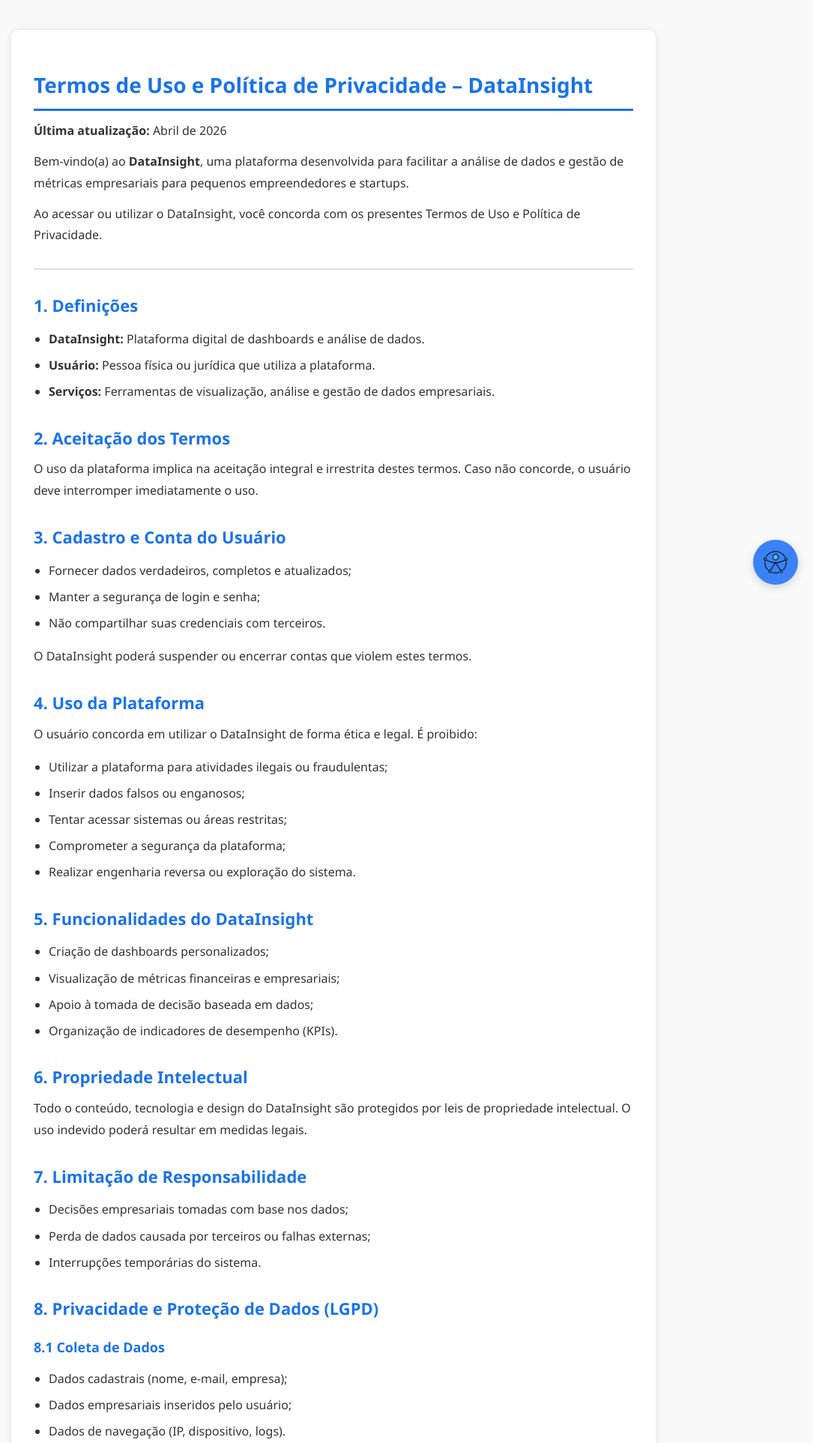
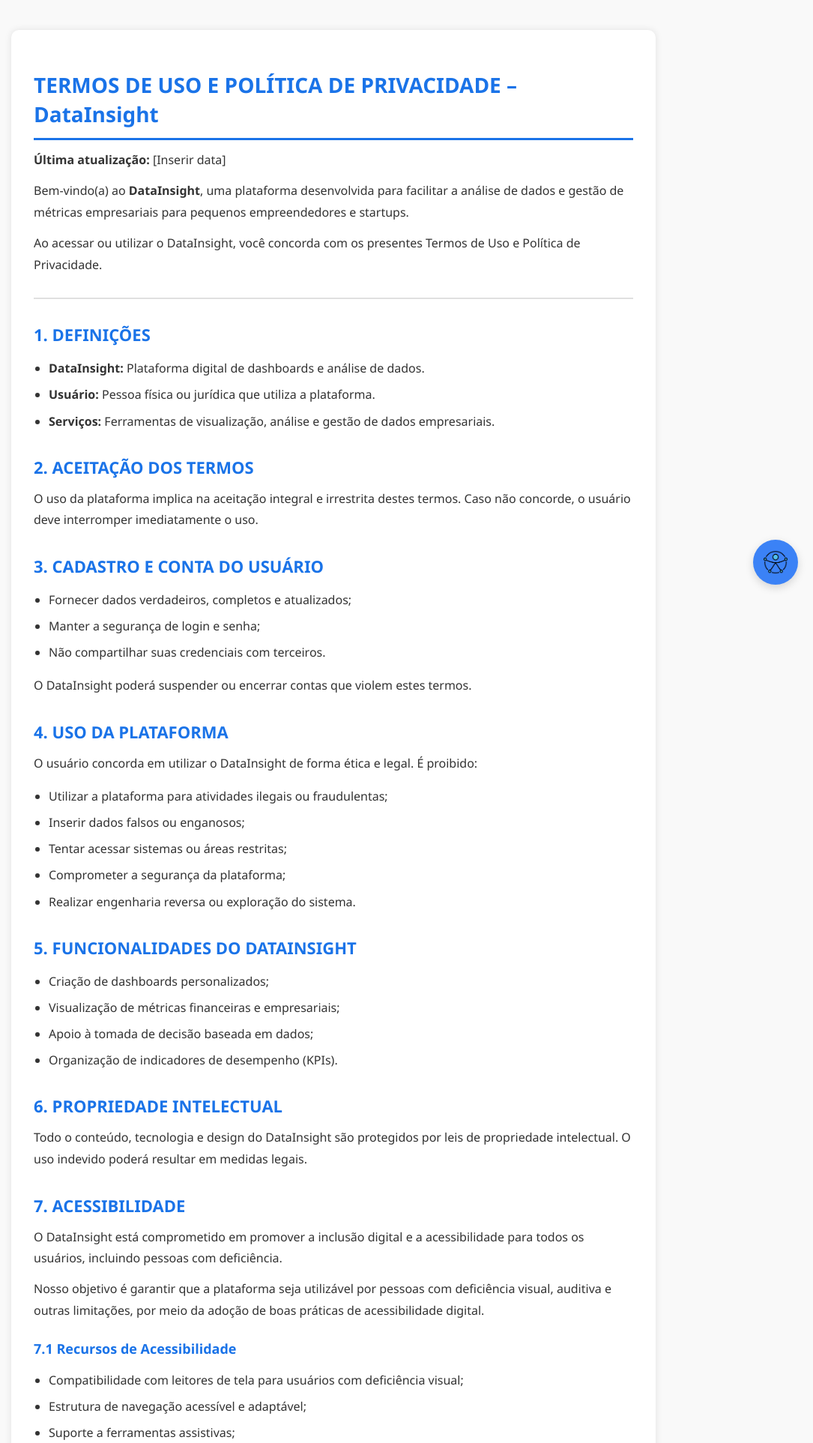
Before and after one commit to Ima23-d/-Projeto-Extensao_2.0, a Flask app: page /termos/termos_de_uso in a window 1280 px wide. Shown: the top 1925 px of the page at 75% size, without its empty margins (195-1280 px from the left). Run offline with Flask 3, Linux system fonts and the light colour scheme; some libraries are stand-ins or nearby versions.

Commit message:
Update termos_de_uso.html

```diff
--- a/templates/termos/termos_de_uso.html
+++ b/templates/termos/termos_de_uso.html
@@ -76,7 +76,8 @@
             font-size: 16px;
         }
 
-        ul, ol {
+        ul,
+        ol {
             margin: 16px 0;
             padding-left: 20px;
         }
@@ -174,7 +175,8 @@
                 font-size: 16px;
             }
 
-            p, li {
+            p,
+            li {
                 font-size: 15px;
             }
 
@@ -201,30 +203,32 @@
 <body>
 
     <main role="main">
+
         <div class="container">
 
-            <h1>Termos de Uso e Política de Privacidade – DataInsight</h1>
-            <p><strong>Última atualização:</strong> Abril de 2026</p>
+            <h1>TERMOS DE USO E POLÍTICA DE PRIVACIDADE – DataInsight</h1>
+            <p><strong>Última atualização:</strong> [Inserir data]</p>
 
-            <p>Bem-vindo(a) ao <strong>DataInsight</strong>, uma plataforma desenvolvida para facilitar a análise de dados e
-                gestão de métricas empresariais para pequenos empreendedores e startups.</p>
+            <p>Bem-vindo(a) ao <strong>DataInsight</strong>, uma plataforma desenvolvida para facilitar a análise de
+                dados e gestão de métricas empresariais para pequenos empreendedores e startups.</p>
 
-            <p>Ao acessar ou utilizar o DataInsight, você concorda com os presentes Termos de Uso e Política de Privacidade.</p>
+            <p>Ao acessar ou utilizar o DataInsight, você concorda com os presentes Termos de Uso e Política de
+                Privacidade.</p>
 
             <hr>
 
-            <h2>1. Definições</h2>
+            <h2>1. DEFINIÇÕES</h2>
             <ul>
                 <li><strong>DataInsight:</strong> Plataforma digital de dashboards e análise de dados.</li>
                 <li><strong>Usuário:</strong> Pessoa física ou jurídica que utiliza a plataforma.</li>
                 <li><strong>Serviços:</strong> Ferramentas de visualização, análise e gestão de dados empresariais.</li>
             </ul>
 
-            <h2>2. Aceitação dos Termos</h2>
-            <p>O uso da plataforma implica na aceitação integral e irrestrita destes termos. Caso não concorde, o usuário
-                deve interromper imediatamente o uso.</p>
+            <h2>2. ACEITAÇÃO DOS TERMOS</h2>
+            <p>O uso da plataforma implica na aceitação integral e irrestrita destes termos. Caso não concorde, o
+                usuário deve interromper imediatamente o uso.</p>
 
-            <h2>3. Cadastro e Conta do Usuário</h2>
+            <h2>3. CADASTRO E CONTA DO USUÁRIO</h2>
             <ul>
                 <li>Fornecer dados verdadeiros, completos e atualizados;</li>
                 <li>Manter a segurança de login e senha;</li>
@@ -232,7 +236,7 @@
             </ul>
             <p>O DataInsight poderá suspender ou encerrar contas que violem estes termos.</p>
 
-            <h2>4. Uso da Plataforma</h2>
+            <h2>4. USO DA PLATAFORMA</h2>
             <p>O usuário concorda em utilizar o DataInsight de forma ética e legal. É proibido:</p>
             <ul>
                 <li>Utilizar a plataforma para atividades ilegais ou fraudulentas;</li>
@@ -242,7 +246,7 @@
                 <li>Realizar engenharia reversa ou exploração do sistema.</li>
             </ul>
 
-            <h2>5. Funcionalidades do DataInsight</h2>
+            <h2>5. FUNCIONALIDADES DO DATAINSIGHT</h2>
             <ul>
                 <li>Criação de dashboards personalizados;</li>
                 <li>Visualização de métricas financeiras e empresariais;</li>
@@ -250,27 +254,52 @@
                 <li>Organização de indicadores de desempenho (KPIs).</li>
             </ul>
 
-            <h2>6. Propriedade Intelectual</h2>
-            <p>Todo o conteúdo, tecnologia e design do DataInsight são protegidos por leis de propriedade intelectual. O uso
-                indevido poderá resultar em medidas legais.</p>
+            <h2>6. PROPRIEDADE INTELECTUAL</h2>
+            <p>Todo o conteúdo, tecnologia e design do DataInsight são protegidos por leis de propriedade intelectual. O
+                uso indevido poderá resultar em medidas legais.</p>
 
-            <h2>7. Limitação de Responsabilidade</h2>
+            <h2>7. ACESSIBILIDADE</h2>
+
+            <p>O DataInsight está comprometido em promover a inclusão digital e a acessibilidade para todos os usuários,
+                incluindo pessoas com deficiência.</p>
+
+            <p>Nosso objetivo é garantir que a plataforma seja utilizável por pessoas com deficiência visual, auditiva e
+                outras limitações, por meio da adoção de boas práticas de acessibilidade digital.</p>
+
+            <h3>7.1 Recursos de Acessibilidade</h3>
+            <ul>
+                <li>Compatibilidade com leitores de tela para usuários com deficiência visual;</li>
+                <li>Estrutura de navegação acessível e adaptável;</li>
+                <li>Suporte a ferramentas assistivas;</li>
+                <li>Elementos visuais com contraste adequado;</li>
+                <li>Possíveis recursos voltados à acessibilidade para pessoas com deficiência auditiva.</li>
+            </ul>
+
+            <h3>7.2 Melhoria Contínua</h3>
+            <p>O DataInsight busca continuamente melhorar seus recursos de acessibilidade, com base em boas práticas de
+                mercado e feedback dos usuários.</p>
+
+            <h3>7.3 Limitações</h3>
+            <p>Embora nos esforcemos para garantir acessibilidade plena, alguns conteúdos ou funcionalidades podem não
+                estar totalmente adaptados. Nesses casos, o usuário poderá entrar em contato para suporte.</p>
+
+            <h2>8. LIMITAÇÃO DE RESPONSABILIDADE</h2>
             <ul>
                 <li>Decisões empresariais tomadas com base nos dados;</li>
                 <li>Perda de dados causada por terceiros ou falhas externas;</li>
                 <li>Interrupções temporárias do sistema.</li>
             </ul>
 
-            <h2>8. Privacidade e Proteção de Dados (LGPD)</h2>
+            <h2>9. PRIVACIDADE E PROTEÇÃO DE DADOS (LGPD)</h2>
 
-            <h3>8.1 Coleta de Dados</h3>
+            <h3>9.1 Coleta de Dados</h3>
             <ul>
                 <li>Dados cadastrais (nome, e-mail, empresa);</li>
                 <li>Dados empresariais inseridos pelo usuário;</li>
                 <li>Dados de navegação (IP, dispositivo, logs).</li>
             </ul>
 
-            <h3>8.2 Uso dos Dados</h3>
+            <h3>9.2 Uso dos Dados</h3>
             <ul>
                 <li>Operação da plataforma;</li>
                 <li>Personalização de dashboards;</li>
@@ -279,17 +308,17 @@
                 <li>Cumprimento legal.</li>
             </ul>
 
-            <h3>8.3 Compartilhamento de Dados</h3>
+            <h3>9.3 Compartilhamento de Dados</h3>
             <ul>
                 <li>Serviços de hospedagem e tecnologia;</li>
                 <li>Autoridades legais, quando exigido.</li>
             </ul>
             <p>Nunca vendemos dados pessoais.</p>
 
-            <h3>8.4 Armazenamento e Segurança</h3>
+            <h3>9.4 Armazenamento e Segurança</h3>
             <p>Adotamos medidas técnicas e organizacionais para proteger os dados contra acesso não autorizado.</p>
 
-            <h2>9. Direitos do Usuário</h2>
+            <h2>10. DIREITOS DO USUÁRIO</h2>
             <ul>
                 <li>Solicitar acesso aos dados;</li>
                 <li>Corrigir dados incompletos;</li>
@@ -298,38 +327,36 @@
                 <li>Solicitar portabilidade.</li>
             </ul>
 
-            <h2>10. Planos e Serviços</h2>
-            <p>O DataInsight poderá oferecer planos gratuitos e pagos. Condições específicas serão apresentadas no momento
-                da contratação.</p>
+            <h2>11. PLANOS E SERVIÇOS</h2>
+            <p>O DataInsight poderá oferecer planos gratuitos e pagos. Condições específicas serão apresentadas no
+                momento da contratação.</p>
 
-            <h2>11. Alterações nos Termos</h2>
-            <p>Estes termos podem ser atualizados a qualquer momento. O uso contínuo da plataforma após alterações implica
-                aceitação.</p>
+            <h2>12. ALTERAÇÕES NOS TERMOS</h2>
+            <p>Estes termos podem ser atualizados a qualquer momento. O uso contínuo da plataforma após alterações
+                implica aceitação.</p>
 
-            <h2>12. Legislação Aplicável</h2>
-            <p>Este documento é regido pelas leis da República Federativa do Brasil, especialmente a Lei Geral de Proteção
-                de Dados (Lei nº 13.709/2018).</p>
+            <h2>13. LEGISLAÇÃO APLICÁVEL</h2>
+            <p>Este documento é regido pelas leis da República Federativa do Brasil, especialmente a Lei Geral de
+                Proteção de Dados (Lei nº 13.709/2018).</p>
 
-            <h2>13. Contato</h2>
-            <p>Para dúvidas sobre estes termos, entre em contato conosco através da plataforma.</p>
+            <h2>14. CONTATO</h2>
+            <p>E-mail: [Inserir contato]</p>
 
             <hr>
 
-            <div class="resumo" role="region" aria-label="Versão resumida dos termos">
+            <div class="resumo">
                 <h2>Versão Resumida</h2>
 
                 <h3>Termos de Uso – DataInsight</h3>
-                <p>Ao utilizar o DataInsight, você concorda em usar a plataforma de forma responsável, respeitando as leis e
-                    as regras estabelecidas.</p>
+                <p>Ao utilizar o DataInsight, você concorda em usar a plataforma de forma responsável, respeitando as
+                    leis e as regras estabelecidas.</p>
 
                 <h3>Política de Privacidade – DataInsight</h3>
                 <p>Seus dados são tratados com segurança e utilizados exclusivamente para melhorar sua experiência e
                     garantir o funcionamento da plataforma.</p>
             </div>
 
-            <button class="btn-aceitar" type="button" aria-label="Aceitar termos e política de privacidade">
-                ✓ Aceito os Termos
-            </button>
+            <button class="btn-aceitar">Aceito os Termos</button>
 
         </div>
     </main>
@@ -354,13 +381,13 @@
     <script src="{{ url_for('static', filename='js/script.js') }}"></script>
     <script>
         // Inicializar tema ao carregar a página
-        document.addEventListener('DOMContentLoaded', function() {
+        document.addEventListener('DOMContentLoaded', function () {
             setTema();
             setAcessibilidadeAtiva(isAcessibilidadeAtiva());
         });
 
         // Aceitar termos
-        document.querySelector('.btn-aceitar').addEventListener('click', function() {
+        document.querySelector('.btn-aceitar').addEventListener('click', function () {
             alert('✓ Termos aceitos com sucesso!');
         });
     </script>
```
